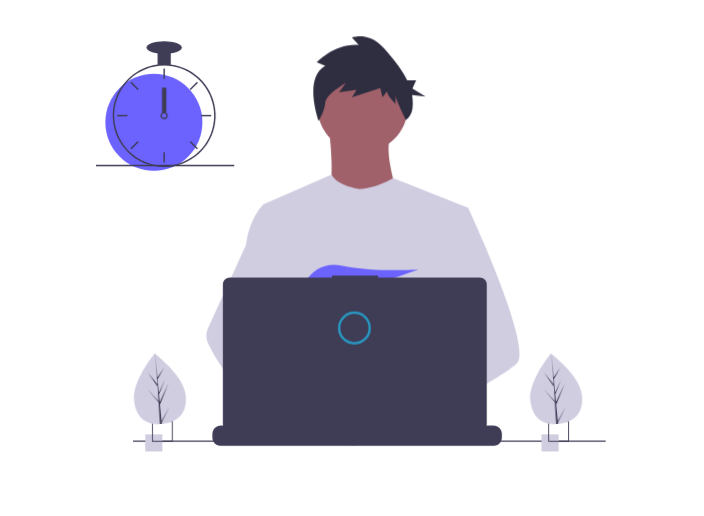
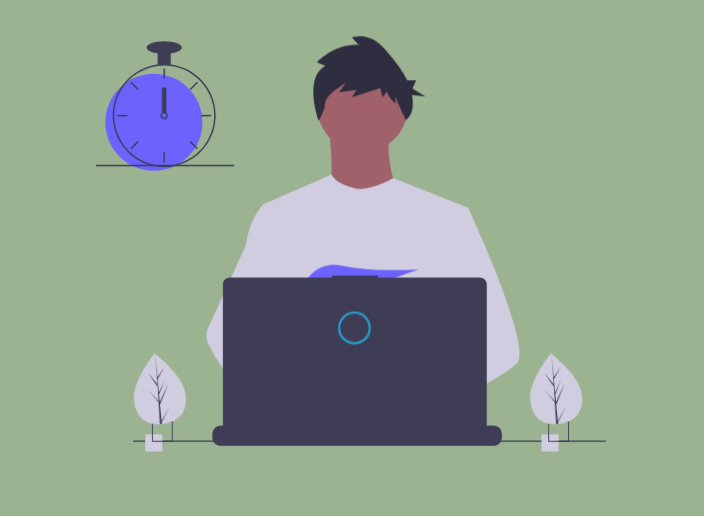
Before and after one commit to rcdevkota/staticPortfolio, a plain HTML site: page index.html in a window 1280 px wide. Shown: the top 516 px of the page, without its empty margins (289-993 px from the left). Drawn offline with nearby package versions, Linux system fonts and the light colour scheme.

Commit message:
background color changed

```diff
--- a/style.css
+++ b/style.css
@@ -13,7 +13,7 @@ body{
     font-family: "Lato", sans-serif;
     font-weight: 300;
     line-height: 1.7;
-    background-color: #ffffff;
+    background-color: #779768b8;
 }
 
 .main-title{
```
